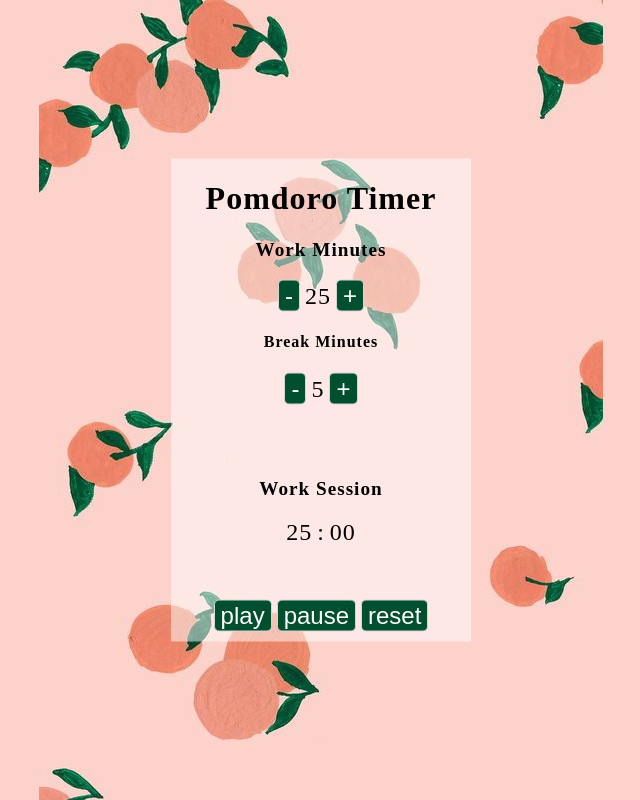
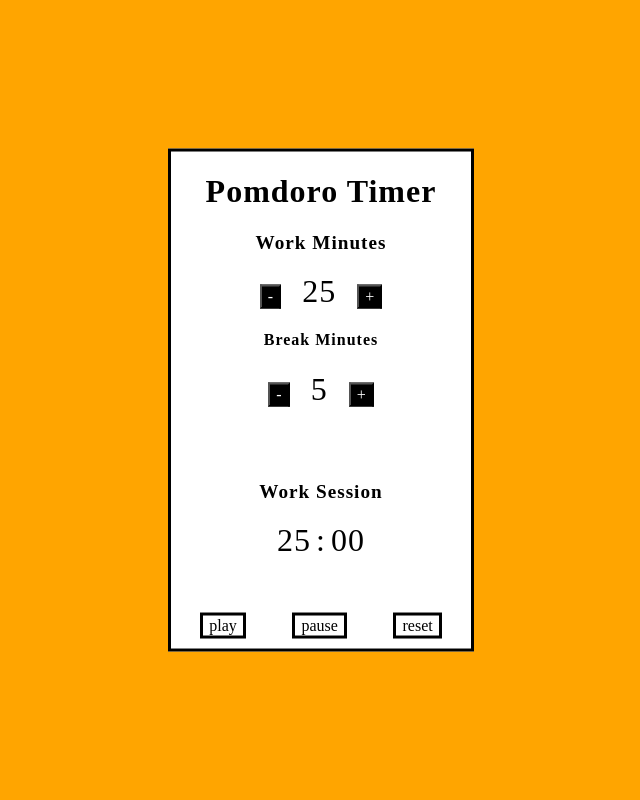
Before and after one commit to janessatran/pomdoro-timer, a plain HTML site: page index.html in a window 1280 px wide. Shown: the whole page, without its empty margins (319-959 px from the left). Drawn offline with Linux system fonts and the light colour scheme.

Commit message:
Update button styling and background

```diff
--- a/index.html
+++ b/index.html
@@ -5,33 +5,33 @@
     <link href="styles/style.css" type="text/css" rel="stylesheet" />
   </head>
   <body>
-      <div id='container'>
-         <h1 id='title'>Pomdoro Timer</h1>
-         <div id='settings'>
-            <div id='settings'>
+    <div id="container">
+      <h1 id="title">Pomdoro Timer</h1>
+      <div id="settings">
+        <div id="settings">
           <h3>Work Minutes</h3>
-               <button id='decrease-work-min'>-</button>
-               <span id='work-minutes'>25</span>
-               <button id='increase-work-min'>+</button>
+          <button class="btn-timer" id="decrease-work-min">-</button>
+          <span id="work-minutes" class="time">25</span>
+          <button class="btn-timer" id="increase-work-min">+</button>
         </div>
-            <div id='settings'>
+        <div id="settings">
           <h4>Break Minutes</h4>
-               <button id='decrease-break-min'>-</button>
-               <span id='break-minutes'>5</span>
-               <button id='increase-break-min'>+</button>
+          <button class="btn-timer" id="decrease-break-min">-</button>
+          <span id="break-minutes" class="time">5</span>
+          <button class="btn-timer" id="increase-break-min">+</button>
         </div>
       </div>
-         <br><br><br>
-         <div class='timer-display' id='timer'>
-            <h3 id='mode'>Work Session</h3>
-            <span id='minutes'>25</span>
-            <span id='colon'>:</span>
-            <span id='seconds'>00</span>
+      <br /><br /><br />
+      <div class="timer-display" id="timer">
+        <h3 id="mode">Work Session</h3>
+        <span id="minutes" class="time">25</span>
+        <span id="colon" class="time">:</span>
+        <span id="seconds" class="time">00</span>
       </div>
-         <br><br><br>
-         <button class='button play' id='play'>play</button>
-         <button class='button pause' id ='pause'>pause</button>
-         <button class='button reset' id='reset'>reset</button>
+      <br /><br /><br />
+      <button class="btn" id="play">play</button>
+      <button class="btn" id="pause">pause</button>
+      <button class="btn" id="reset">reset</button>
     </div>
   </body>
   <audio src="audio/bell.mp3" id="bell-sound"></audio>
--- a/styles/style.css
+++ b/styles/style.css
@@ -4,13 +4,10 @@ html {
   letter-spacing: 1px;
 }
 body {
-    background: #FDD2CB;
-    background-image: url("images/peaches.jpg");
-    background-repeat: no-repeat;
-    background-position: center top;
+  background: orange;
 }
 h1 {
-    font-size: 2.0rem;
+  font-size: 2rem;
 }
 h3 {
   font-size: 1.2rem;
@@ -23,25 +20,56 @@ h3 {
   top: 50%;
   left: 50%;
   transform: translate(-50%, -50%);
-    background: #ffffff80;
+  background: #ffffff;
+  border-color: black;
+  border-width: 3px;
+  border-style: solid;
 }
 .settings {
   display: inline-block;
 }
-button, span {
-    font-size: 1.5rem;
+.time {
+  font-size: 2rem;
 }
 
-button {
-    color: #ffffff;
-    background: rgb(0, 79, 47);
-    border: 1px solid #d6d6d6;
-    border-radius: 5px;
+/* button styling */
+
+.btn {
+  color: inherit;
+  font-family: inherit;
+  font-size: inherit;
+  background: white;
+  border: 3px solid black;
+  margin-right: 2.6rem;
+  box-shadow: 0 0 0 black;
+  transition: all 0.2s;
 }
 
-button:hover {
+.btn-timer {
+  color: white;
+  font-family: inherit;
+  font-size: 1em;
+  background: rgb(0, 0, 0);
+  margin-left: 1em;
+  margin-right: 1em;
+  box-shadow: 0 0 0 rgb(172, 172, 172);
+  transition: all 0.2s;
+}
+
+.btn-timer:hover {
   cursor: pointer;
-    color: #ff7b4f;
-    background: #ececec;
-    box-shadow: 1px 1px 2px rgb(52, 76, 87);
 }
+
+.btn:last-child {
+  margin: 0;
+}
+
+.btn:hover {
+  box-shadow: 0.4rem 0.4rem 0 black;
+  transform: translate(-0.4rem, -0.4rem);
+}
+
+.btn:active {
+  box-shadow: 0 0 0 black;
+  transform: translate(0, 0);
+}
```
Lines whose indentation alone changed are shown as unchanged.
